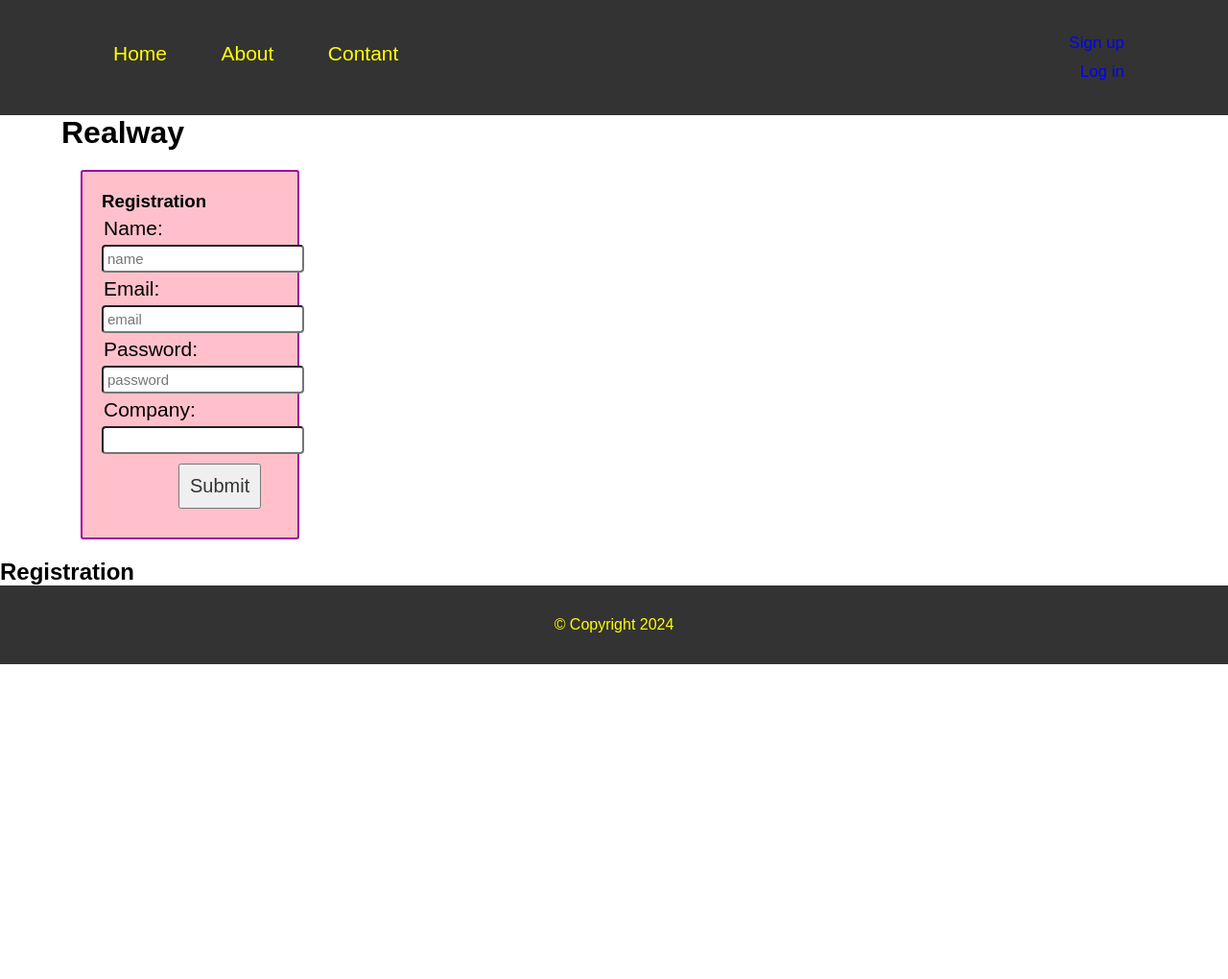
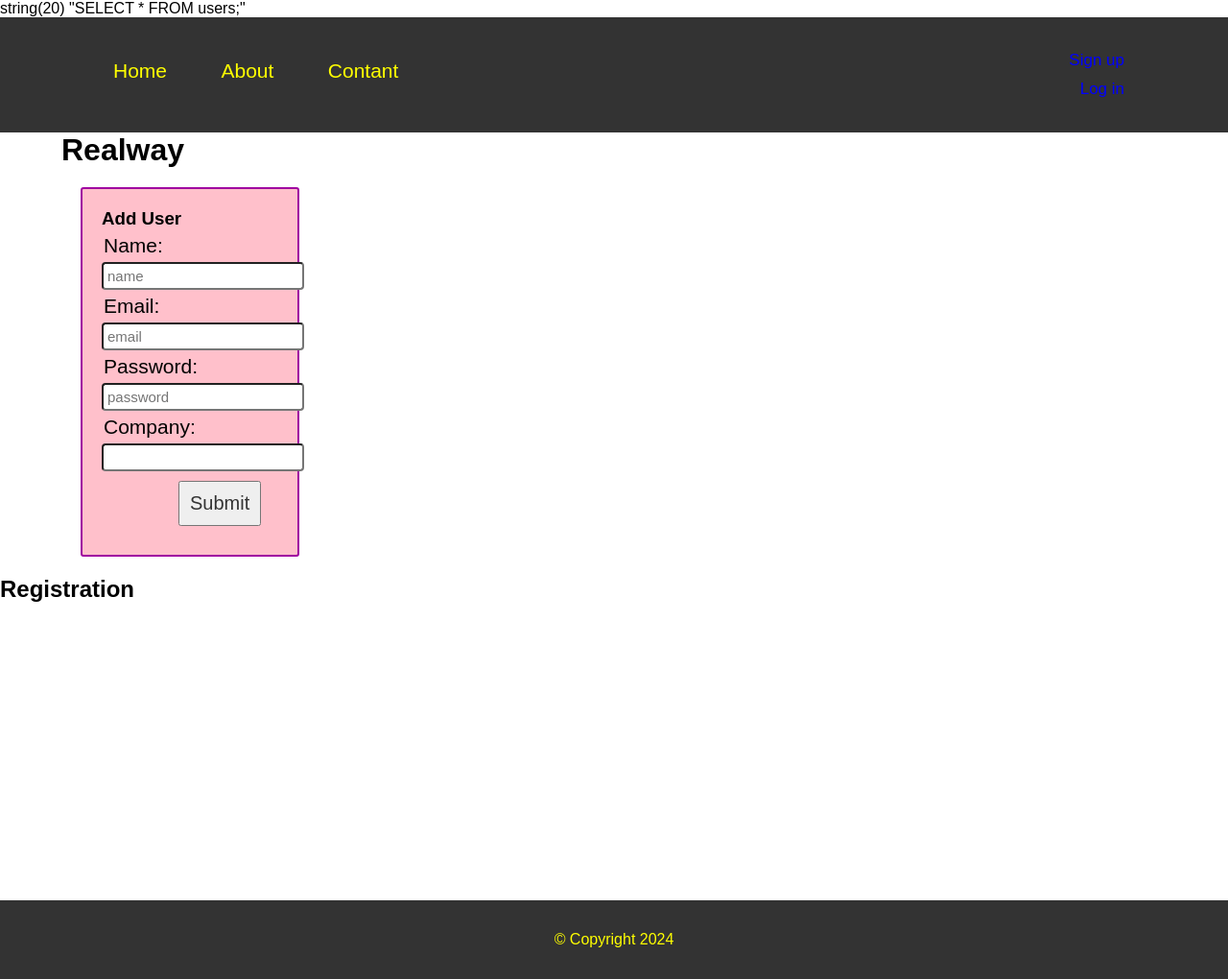
Before and after one commit to 169408/realway, a PHP site: page /registr.php in a window 1280 px wide. Shown: the whole page at 96% size. Before the commit the page ends 692 px from the top, so only its background shows below. Run offline with PHP 8.4, Linux system fonts and the light colour scheme; tables that the repository leaves empty or names only in its code hold one stand-in row (values such as "Sample post").

Commit message:
add realway

```diff
--- a/application/views/registr.tpl.php
+++ b/application/views/registr.tpl.php
@@ -2,17 +2,60 @@
     <div class="content">
         <div class="container">
             <h1>Realway</h1>
-            <form class="form" action="index.php" method="post">
-                <h3>Registration</h3>
-                <input type="hidden" name="id" />
+            <form class="form" action="registr.php" method="post">
+                <?php
+                $current_form = [];
+                if(isset($errors) && $_POST["form"] == "add") {
+                    $current_form = $errors;
+                } else {
+                    unset($current_form);
+                }
+                ?>
+                <h3>Add User</h3>
                 <p>Name: </p>
-                <input type="text" name="name" placeholder="name" />
+                <input type="text" name="name" placeholder="name" value="<?php echo old("name", "add"); ?>" />
+                <?php
+                if(isset($current_form["name"])) {
+                    foreach ($current_form["name"] as $key => $value) {
+                        ?>
+                        <p class="pError">*  <?=$value?></p>
+                        <?php
+                    }
+                }
+                ?>
                 <p>Email: </p>
-                <input type="text" name="email" placeholder="email" />
+                <input type="text" name="email" placeholder="email" value="<?php echo old("email", "add"); ?>" />
+                <?php
+                if(isset($current_form["email"])) {
+                    foreach ($current_form["email"] as $key => $value) {
+                        ?>
+                        <p class="pError">*  <?=$value?></p>
+                        <?php
+                    }
+                }
+                ?>
                 <p>Password: </p>
-                <input type="password", name="password" placeholder="password" />
+                <input type="password", name="password" placeholder="password" value="<?php echo old("password", "add"); ?>" />
+                <?php
+                if(isset($current_form["password"])) {
+                    foreach ($current_form["password"] as $key => $value) {
+                        ?>
+                        <p class="pError">*  <?=$value?></p>
+                        <?php
+                    }
+                }
+                ?>
                 <p>Company: </p>
-                <input type="text", name="company" />
+                <input type="text", name="company" value="<?php echo old("company", "add"); ?>" />
+                <?php
+                if(isset($current_form["company"])) {
+                    foreach ($current_form["company"] as $key => $value) {
+                        ?>
+                        <p class="pError">*  <?=$value?></p>
+                        <?php
+                    }
+                }
+                ?>
                 <input type="hidden" name="form" value="add" />
 
                 <button type="submit">Submit</button>
--- a/classes/User.php
+++ b/classes/User.php
@@ -16,10 +16,52 @@ class User
 
 
     private function save() {
+        /*if($this->id != null){
+            return $this->database->getQuery("UPDATE users SET name = \"$this->name\", email = \"$this->email\", password = \"$this->password\", company = \"$this->company\" WHERE id = $this->id;");
+        }
+        return $this->database->getQuery("INSERT INTO users(name, email, password, company) VALUES (\"{$this->name}\", \"{$this->email}\", \"{$this->password}\", \"{$this->company}\");");*/
+
         if($this->id != null){
             return $this->database->getQuery("UPDATE users SET name = \"$this->name\", email = \"$this->email\", password = \"$this->password\", company = \"$this->company\" WHERE id = $this->id;");
         }
-        return $this->database->getQuery("INSERT INTO users(name, email, password, company) VALUES (\"{$this->name}\", \"{$this->email}\", \"{$this->password}\", \"{$this->company}\");");
+        $sqlquery = "INSERT INTO users(name, email, password, company) VALUES (?, ?, ?, ?);";
+        $stmt = mysqli_prepare($this->database->getConnect(), $sqlquery);
+
+        if(!$stmt) {
+            die("Error with prepare statement");
+        }
+
+        mysqli_stmt_bind_param($stmt, "ssss", $user_input_name_safe, $user_input_email_safe, $user_input_password_safe, $user_input_company_safe);
+        $user_input_name_safe = mysqli_real_escape_string($this->database->getConnect(), $this->name);
+        $user_input_email_safe = mysqli_real_escape_string($this->database->getConnect(), $this->email);
+        $user_input_password_safe = mysqli_real_escape_string($this->database->getConnect(), $this->password);
+        $user_input_company_safe = mysqli_real_escape_string($this->database->getConnect(), $this->company);
+
+        mysqli_stmt_execute($stmt);
+        mysqli_stmt_close($stmt);
+
+        return;
+
+
+
+        //$new_user_id = mysqli_insert_id($this->database->getConnect());
+
+/*        // Обробка результатів (наприклад, виведення на екран)
+        while ($row = mysqli_fetch_assoc($result)) {
+            echo $row['username'] . "\n";
+        }
+
+// Закриття підготовленого запиту
+        mysqli_stmt_close($stmt);
+
+// Закриття з'єднання з базою даних
+        mysqli_close($this->database->getConnect());*/
+        //var_dump($new_user_id);
+        /*print_arr($result);
+        var_dump($result);*/
+
+        //die();
+        //return $this->database->getQuery("INSERT INTO users(name, email, password, company) VALUES (\"{$this->name}\", \"{$this->email}\", \"{$this->password}\", \"{$this->company}\");");
     }
 
     public function addUser($params) {
--- a/classes/UserManager.php
+++ b/classes/UserManager.php
@@ -29,7 +29,25 @@ class UserManager
     }
 
     public function authorisationUser($params) {
-        return $this->database->getQuery("SELECT * FROM users WHERE name = \"{$params["name"]}\" and password = \"{$params["password"]}\";");
+        /*$strQuery = "SELECT * FROM users WHERE name = \":name\" and password = \":password\";";
+        $strQuery = str_replace([":name", ":password"], [transformstr($params["name"]), transformstr($params["password"])], $strQuery);
+        return $this->database->getQuery($strQuery);*/
+        $name = $params["name"];
+        $password = $params["password"];
+
+        $strQuery = "SELECT * FROM users WHERE name = ? AND password = ?";
+        $stmt = mysqli_prepare($this->database->getConnect(), $strQuery);
+
+        mysqli_stmt_bind_param($stmt, "ss", $user_insert_name_safe, $user_insert_password_safe);
+        $user_insert_name_safe = mysqli_real_escape_string($this->database->getConnect(), $name);
+        $user_insert_password_safe = mysqli_real_escape_string($this->database->getConnect(), $password);
+
+        $stmt->execute();
+
+        $result = $stmt->get_result();
+        $stmt->close();
+
+        return $result;
     }
 
     public function registrationUser($params) {
--- /dev/null
+++ b/config/supportfiles.php
@@ -0,0 +1,12 @@
+<?php
+
+require_once "config/funcs.php";
+require_once "database/DatabaseConnection.php";
+require_once "classes/User.php";
+require_once "classes/UserManager.php";
+
+$database = new DatabaseConnection();
+$user = new User($database);
+$userManager = new UserManager($database);
+
+require_once "config/validcheck.php";
--- a/config/validcheck.php
+++ b/config/validcheck.php
@@ -36,19 +36,31 @@ if(isset($_POST) && $_POST != null) {
         //$parameters = ["id" => $_POST["id"], "name" => $_POST["name"], "email" => $_POST["email"], "password" => $_POST["password"], "company" => $_POST["company"], "form" => $_POST["form"]];
         if ($_POST["form"] == "add") {
             $user->addUser($parameters);
+            redirect("/index.php");
         }
         if ($_POST["form"] == "update") {
             $user->updateUser($parameters);
+            redirect("/index.php");
         }
         if ($_POST["form"] == "delete") {
             $user->deleteUser($parameters);
+            redirect("/index.php");
         }
         if ($_POST["form"] == "get") {
             $resultingUser = $user->getUser($parameters);
             $resultingUser = mysqli_fetch_assoc($resultingUser);
         }
-        redirect("/index.php");
+        if($_POST["form"] == "authorisation") {
+            print_arr($parameters);
+            $resultingUser = $userManager->authorisationUser($parameters);
+            if(isset($resultingUser)) {
+                $verification = 1;
+            }
+            $resultingUser = mysqli_fetch_assoc($resultingUser);
+        }
     } else {
         $errors = $validation->getProblems();
+        print_arr($_POST);
+        print_arr($errors);
     }
 }
--- a/database/DatabaseConnection.php
+++ b/database/DatabaseConnection.php
@@ -27,8 +27,8 @@ class DatabaseConnection
     }
 
     public function getQuery($queryStr) {
-/*        var_dump($queryStr);
-        echo "<br />";*/
+        var_dump($queryStr);
+        echo "<br />";
         return mysqli_query($this->connect, $queryStr);
     }
 
--- a/registr.php
+++ b/registr.php
@@ -1,33 +1,7 @@
 <?php
 
-require_once "database/DatabaseConnection.php";
-require_once "classes/User.php";
-
-$database = new DatabaseConnection();
+require_once "config/supportfiles.php";
 
 $title = "RealWay :: Registration";
-/*$user = new User($database);*/
-
-/*if(isset($_POST) && $_POST != null) {
-    //print_r($_POST);
-    $parameters = [];
-    foreach ($_POST as $postKey => $postValue) {
-        $parameters[$postKey] = $postValue;
-    }
-    //$parameters = ["id" => $_POST["id"], "name" => $_POST["name"], "email" => $_POST["email"], "password" => $_POST["password"], "company" => $_POST["company"], "form" => $_POST["form"]];
-    if($_POST["form"] == "add") {
-        $user->addUser($parameters);
-    }
-    if($_POST["form"] == "update") {
-        $user->updateUser($parameters);
-    }
-    if($_POST["form"] == "delete") {
-        $user->deleteUser($parameters);
-    }
-    if($_POST["form"] == "get") {
-        $resultingUser = $user->getUser($parameters);
-        $resultingUser = mysqli_fetch_assoc($resultingUser);
-    }
-}*/
 
 require_once "application/views/registr.tpl.php";
```
Also changed, not shown: about.php (+2 -6 lines), application/views/auth.tpl.php (+11 -2 lines), auth.php (+2 -10 lines), index.php (+1 -9 lines), userpage.php (+4 -31 lines).
